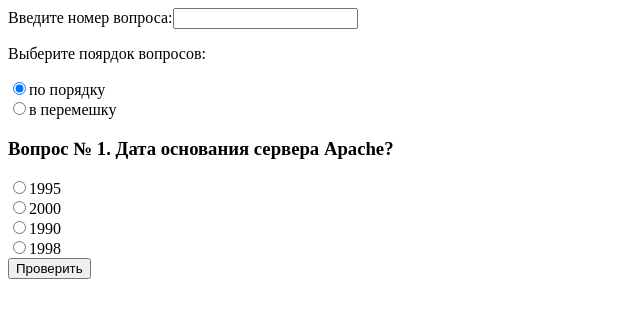
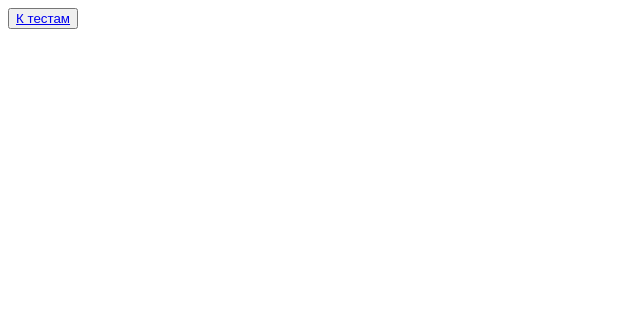
Before and after one commit to pilotvitalik/online_testing_app, a React (Create React App) app: page / in a window 1280 px wide. Shown: the top 318 px of the page, without its empty margins (0-640 px from the left). Built offline with nearby package versions, Linux system fonts and the light colour scheme.

Commit message:
- change structure components of project; - connect module react-router-dom; - created simple navigation out of params;

```diff
--- a/package.json
+++ b/package.json
@@ -8,6 +8,7 @@
     "@testing-library/user-event": "^12.6.0",
     "react": "^17.0.1",
     "react-dom": "^17.0.1",
+    "react-router-dom": "^5.2.0",
     "react-scripts": "4.0.1",
     "web-vitals": "^0.2.4"
   },
--- a/src/App.js
+++ b/src/App.js
@@ -1,11 +1,11 @@
 import { questTitle } from './data/node_data.js';
 
-import Common from './Components/Common.js';
+import Main from './Components/Main.js';
 
 function App() {
   return (
     <div className="App">
-      <Common questions={ questTitle }/>
+      <Main questions={ questTitle }/>
     </div>
   );
 }
--- /dev/null
+++ b/src/Components/Main.js
@@ -0,0 +1,26 @@
+
+import Test from './Test.js';
+import SetParam from './SetParam.js';
+import 	{
+	BrowserRouter as Router,
+	Switch,
+	Route,
+} from 'react-router-dom';
+
+
+function Main(props){
+	return (
+		<Router>
+			<Switch>
+				<Route exact path='/'>
+					<SetParam questions={ props.questions }/>
+				</Route>
+				<Route path='/test'>
+					<Test questions={ props.questions }/>
+				</Route>
+			</Switch>
+		</Router>
+	);
+}
+
+export default Main;
--- /dev/null
+++ b/src/Components/SetParam.js
@@ -0,0 +1,13 @@
+import { Link } from 'react-router-dom';
+
+function SetParam(props) {
+	console.log(props.questions)
+	return (
+		<button
+			type='button'>
+			<Link to='/test'>К тестам</Link>
+		</button>
+	);
+}
+
+export default SetParam;
--- a/src/Components/Common.js
+++ b/src/Components/Test.js
@@ -1,8 +1,8 @@
 import { useState } from 'react';
 import ListItem from './ListItem.js';
-import style from './common.module.css';
+import style from './test.module.css';
 
-function Common(props){
+function Test(props){
 	let displayEl;
 	const quest = props.questions;
 	const [startInd, setStartInd] = useState(0);
@@ -45,4 +45,4 @@
 	);
 }
 
-export default Common;
+export default Test;
```
Also changed, not shown: src/Components/test.module.css (renamed from src/Components/common.module.css), 1 other file (tests, documents, lock files or other folders).
